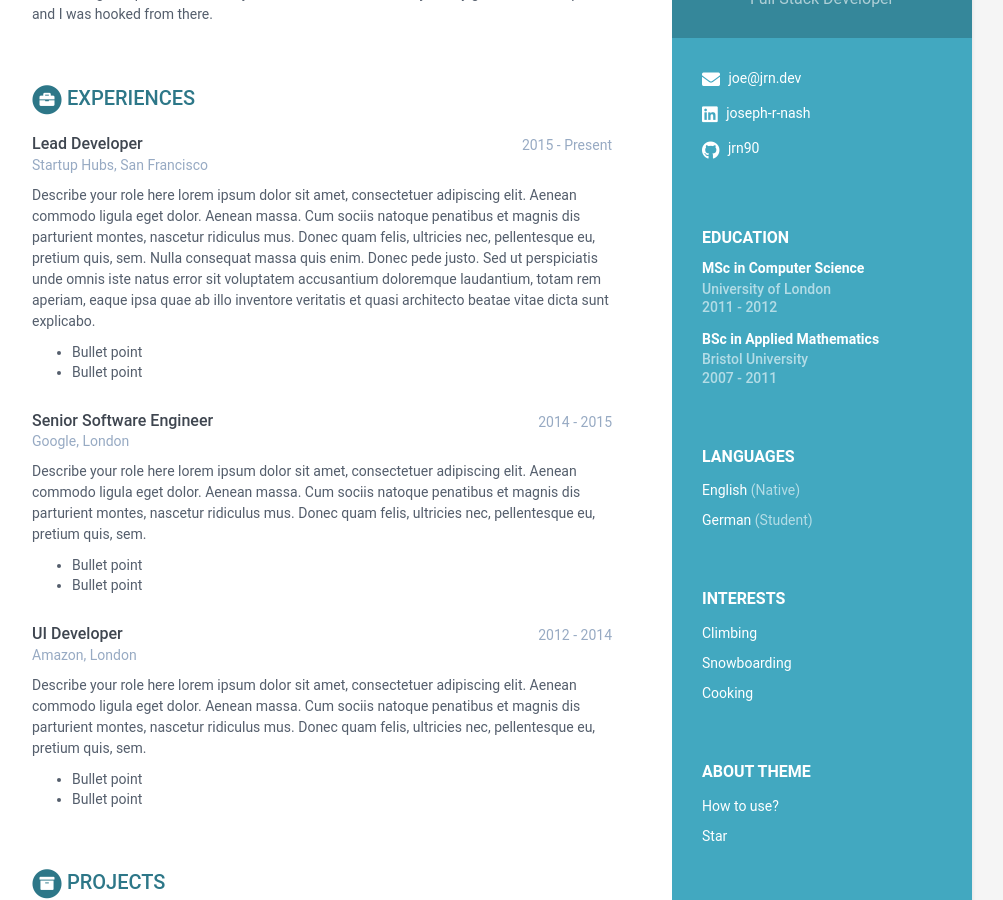
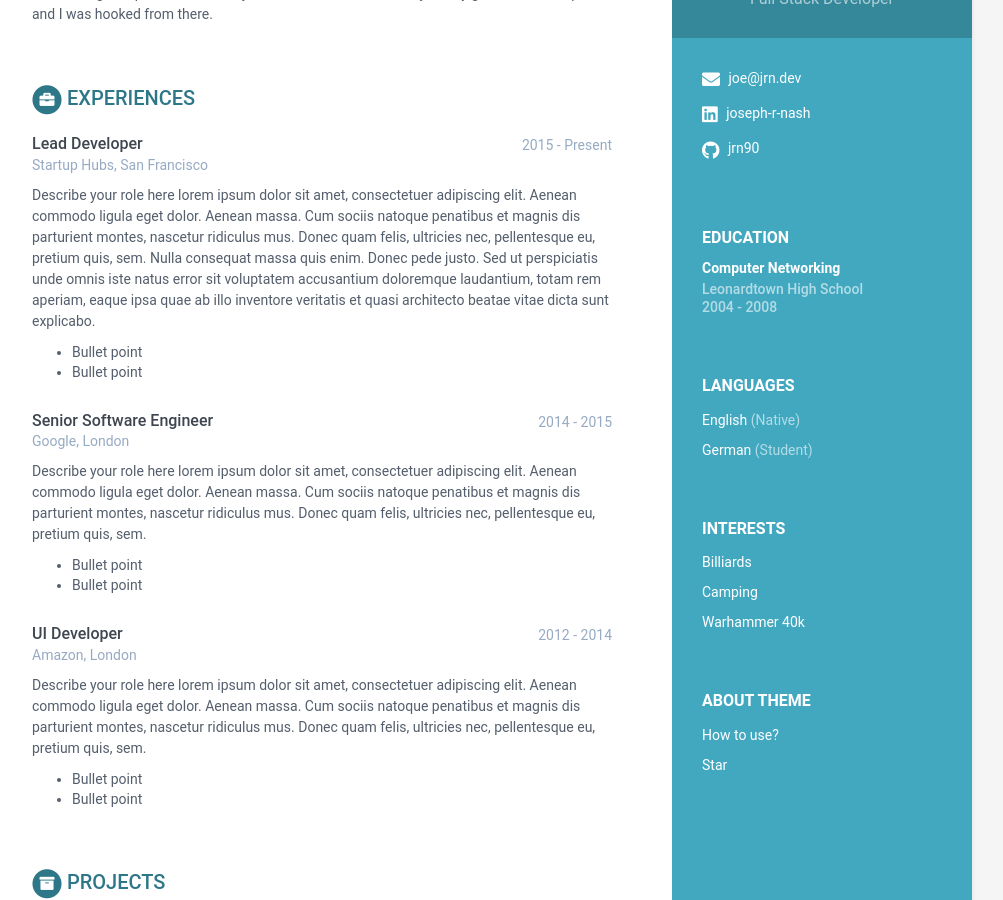
Before and after one commit to jrn90/jrn90.github.io, a Jekyll site: the page built from index.html, in a window 1280 px wide and 900 px high, scrolled down 230 px. Shown: the whole window, without its empty margins (168-1171 px from the left). Built offline with Jekyll 4.4.1, drawn with Linux system fonts in a browser that asks for light colours.

Commit message:
updated interests and education

```diff
--- a/_data/data.yml
+++ b/_data/data.yml
@@ -36,13 +36,13 @@ sidebar:
         level: Student
 
     interests:
-      - item: Climbing
+      - item: Billiards
         link:
 
-      - item: Snowboarding
+      - item: Camping
         link:
 
-      - item: Cooking
+      - item: Warhammer 40k
         link:
 
 career-profile:
@@ -52,28 +52,10 @@ career-profile:
 
       After the seventh year of not making it to the Little League World Series it was time to figure out a new game plan. Conveniently around this time is when my family got it's first computer and I was hooked from there.
 education:
-    - degree: MSc in Computer Science
-      university: University of London
-      time: 2011 - 2012
-      details: |
-        Describe your study here lorem ipsum dolor sit amet, consectetuer
-        adipiscing elit. Aenean commodo ligula eget dolor. Aenean massa. Cum
-        sociis natoque penatibus et magnis dis parturient montes, nascetur
-        ridiculus mus. Donec quam felis, ultricies nec, pellentesque eu,
-        pretium quis, sem.
-          - Bullet point
-          - Bullet point
-    - degree: BSc in Applied Mathematics
-      university: Bristol University
-      time: 2007 - 2011
-      details: |
-        Describe your study here lorem ipsum dolor sit amet, consectetuer
-        adipiscing elit. Aenean commodo ligula eget dolor. Aenean massa. Cum
-        sociis natoque penatibus et magnis dis parturient montes, nascetur
-        ridiculus mus. Donec quam felis, ultricies nec, pellentesque eu,
-        pretium quis, sem.
-          - Bullet point
-          - Bullet point
+    - degree: Computer Networking
+      university: Leonardtown High School
+      time: 2004 - 2008
+      details:
 experiences:
     - role: Lead Developer
       time: 2015 - Present
```
